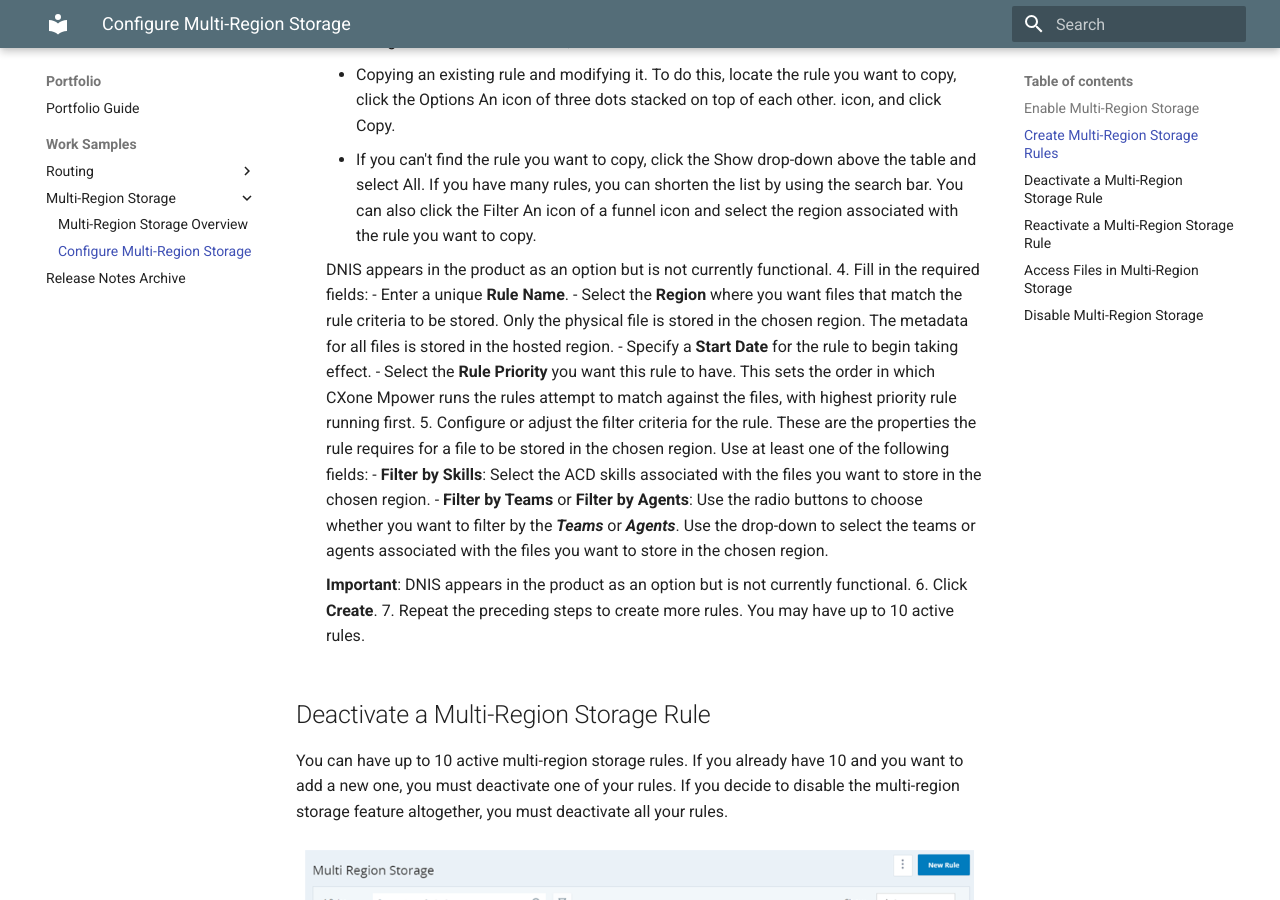
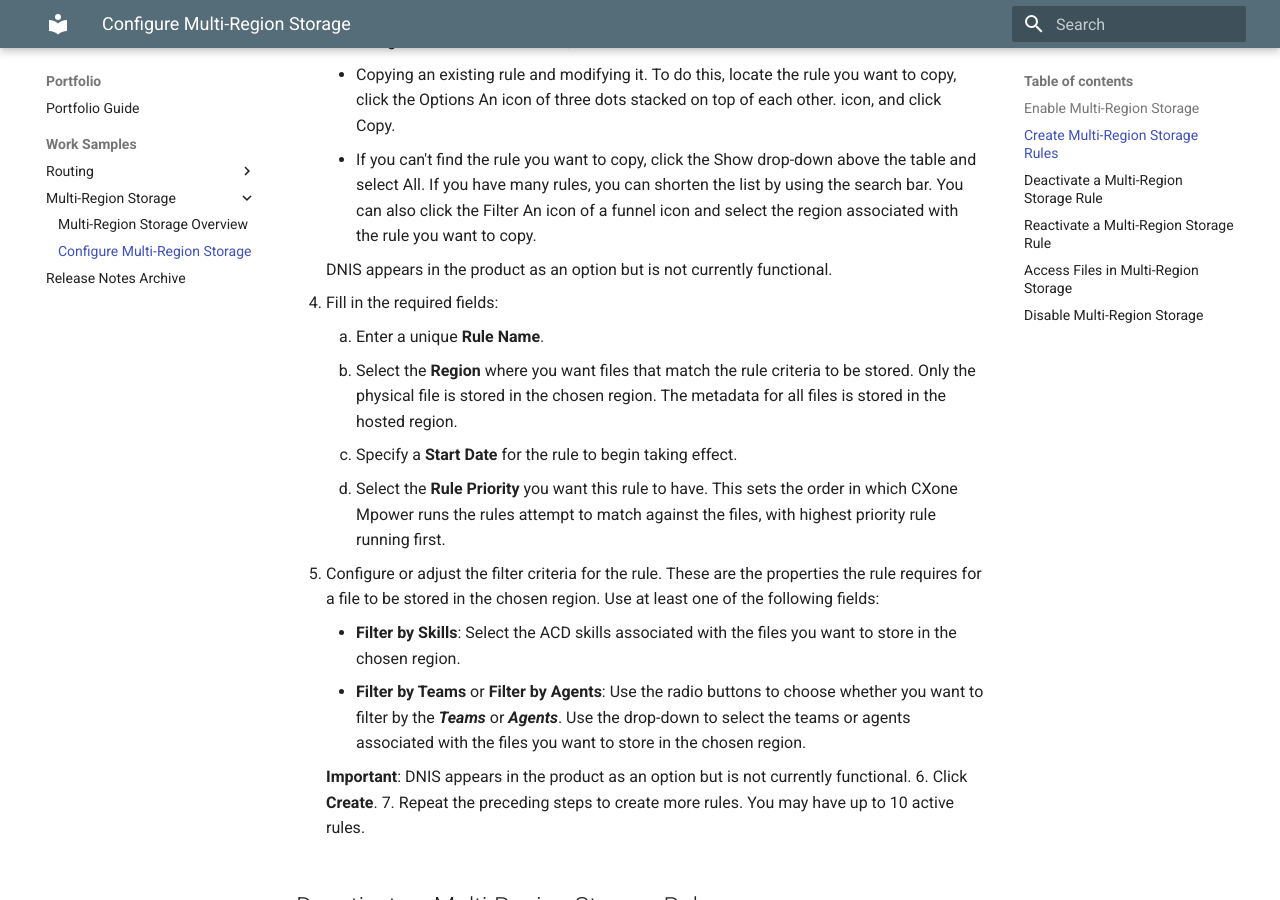
Before and after one commit to jaynee-johnson/ProfessionalPortfolio, an MkDocs documentation site: the page built from docs/multiRegionStorage/configureMultiRegionStorage.md, in a window 1280 px wide and 900 px high, scrolled down 1950 px. Built offline with MkDocs 1.6.1 and Material for MkDocs 9.7.7, drawn with Linux system fonts in a browser that asks for light colours; some of the changed lines change nothing that is shown.

Commit message:
More step formatting weirdness to resolve.

```diff
--- a/docs/multiRegionStorage/configureMultiRegionStorage.md
+++ b/docs/multiRegionStorage/configureMultiRegionStorage.md
@@ -33,11 +33,13 @@ Before you begin creating your multi-region storage rules, carefully plan how yo
     - If you can't find the rule you want to copy, click the Show drop-down above the table and select All. If you have many rules, you can shorten the list by using the search bar. You can also click the Filter An icon of a funnel icon and select the region associated with the rule you want to copy.
 
     DNIS appears in the product as an option but is not currently functional.
+
 4. Fill in the required fields:
-    - Enter a unique **Rule Name**.
-    - Select the **Region** where you want files that match the rule criteria to be stored. Only the physical file is stored in the chosen region. The metadata for all files is stored in the hosted region.
-    - Specify a **Start Date** for the rule to begin taking effect.
-    - Select the **Rule Priority** you want this rule to have. This sets the order in which CXone Mpower runs the rules attempt to match against the files, with highest priority rule running first.
+    1. Enter a unique **Rule Name**.
+    2. Select the **Region** where you want files that match the rule criteria to be stored. Only the physical file is stored in the chosen region. The metadata for all files is stored in the hosted region.
+    3. Specify a **Start Date** for the rule to begin taking effect.
+    4. Select the **Rule Priority** you want this rule to have. This sets the order in which CXone Mpower runs the rules attempt to match against the files, with highest priority rule running first.
+
 5. Configure or adjust the filter criteria for the rule. These are the properties the rule requires for a file to be stored in the chosen region. Use at least one of the following fields:
      - **Filter by Skills**: Select the ACD skills associated with the files you want to store in the chosen region.
       - **Filter by Teams** or **Filter by Agents**: Use the radio buttons to choose whether you want to filter by the ***Teams*** or ***Agents***. Use the drop-down to select the teams or agents associated with the files you want to store in the chosen region.
```
